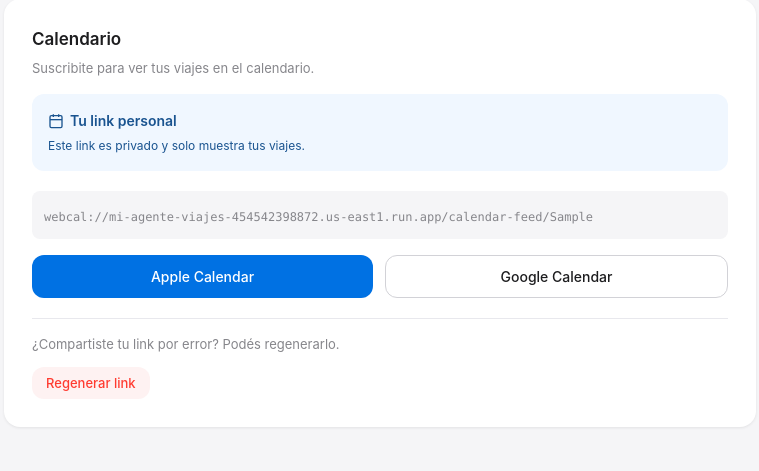
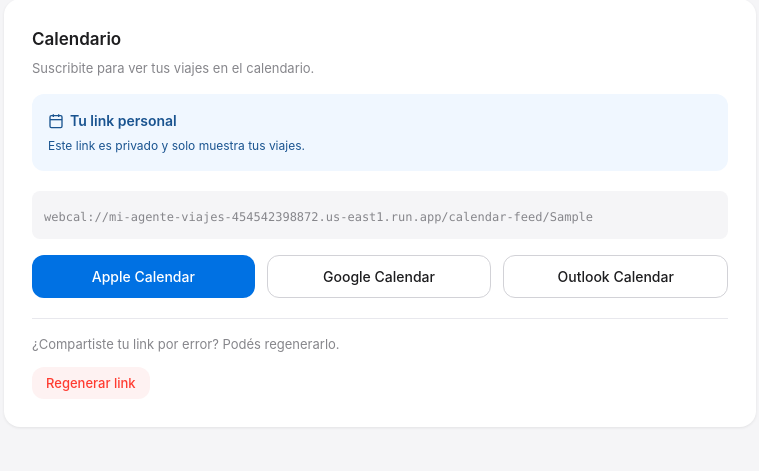
Before and after one commit to andygamberg/mi-agente-viajes, a Flask app: page /perfil in a window 1280 px wide. Shown: the part 1347-1818 px from the top of the page, without its empty margins (260-1019 px from the left). Run offline with Flask 3, Linux system fonts and the light colour scheme; a user stored in the database is signed in; tables that the repository leaves empty hold one stand-in row (values such as "Sample post").

Commit message:
feat: agregar botón Outlook Calendar en perfil

```diff
--- a/templates/perfil.html
+++ b/templates/perfil.html
@@ -998,6 +998,10 @@ input[name="apellido_pax"] {
            class="btn btn-secondary">
             Google Calendar
         </a>
+        <a href="https://outlook.live.com/calendar/0/addfromweb?url=https://mi-agente-viajes-454542398872.us-east1.run.app/calendar-feed/{{ current_user.calendar_token }}"
+           class="btn btn-secondary" target="_blank">
+            Outlook Calendar
+        </a>
     </div>
 
     <div class="regenerate-section">
```
